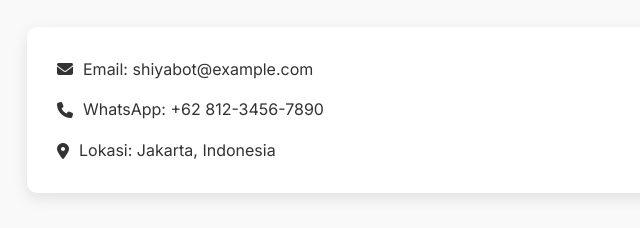
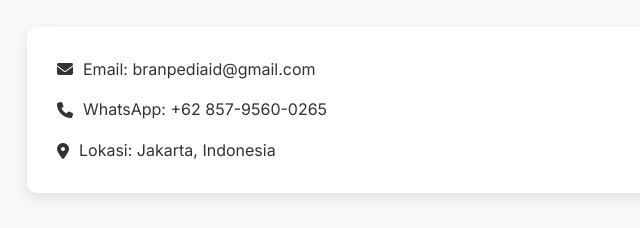
Before and after one commit to branpedia/Shiya-Help, a plain HTML site: page index.html in a window 1280 px wide. Shown: the part 2998-3226 px from the top of the page, 213-853 px from the left. Drawn offline with Linux system fonts and the light colour scheme; a script that the page names is missing.

Commit message:
Update index.html

```diff
--- a/index.html
+++ b/index.html
@@ -126,8 +126,8 @@
             <h2>Kontak</h2>
             <div class="command-list">
                 <div class="contact-info">
-                    <p><i class="fas fa-envelope"></i> Email: shiyabot@example.com</p>
-                    <p><i class="fas fa-phone"></i> WhatsApp: +62 812-3456-7890</p>
+                    <p><i class="fas fa-envelope"></i> Email: branpediaid@gmail.com</p>
+                    <p><i class="fas fa-phone"></i> WhatsApp: +62 857-9560-0265 </p>
                     <p><i class="fas fa-map-marker-alt"></i> Lokasi: Jakarta, Indonesia</p>
                 </div>
             </div>
```
